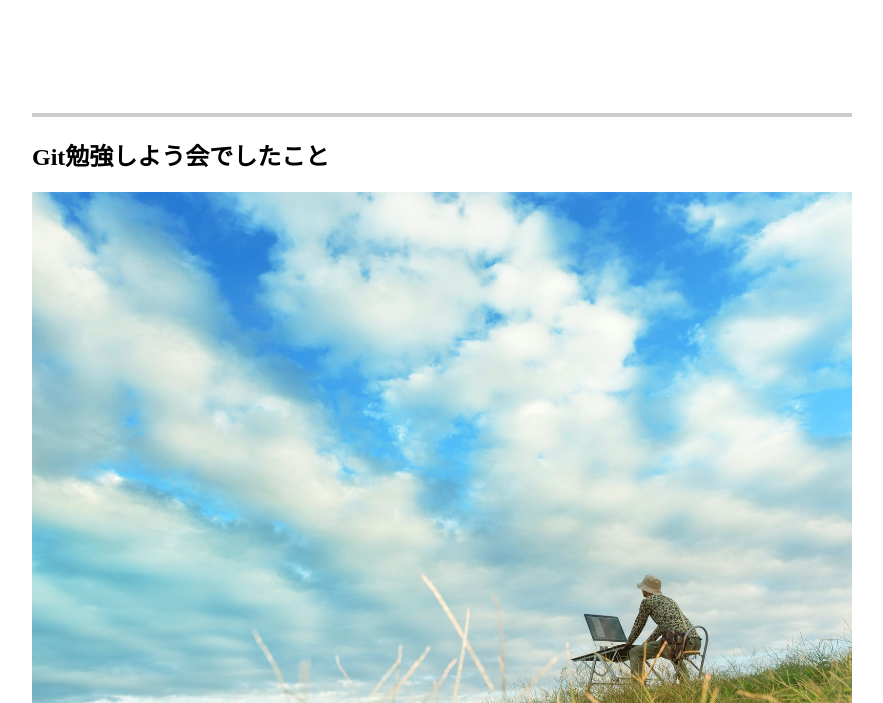
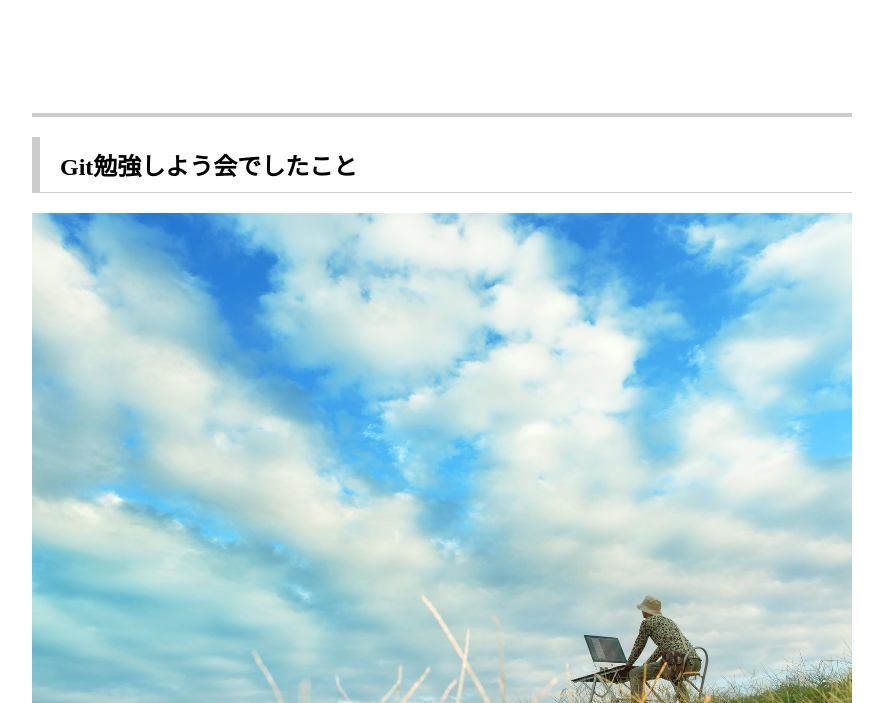
Before and after one commit to git-study-team/git-study, a plain HTML site: page index.html in a window 1280 px wide. Shown: the part 97-800 px from the top of the page, without its empty margins (198-1081 px from the left). Drawn offline with Linux system fonts and the light colour scheme.

Commit message:
h2の見出しをスタイリングした

```diff
--- a/stylesheets/styles.css
+++ b/stylesheets/styles.css
@@ -3,6 +3,12 @@
 body {
   margin: 0;
   padding: 0;
+}
+
+h2 {
+  border-bottom: #ccc 1px solid;
+  border-left: #ccc 8px solid;
+  padding: 10px 20px;
 }
 
 .header .container {
```
